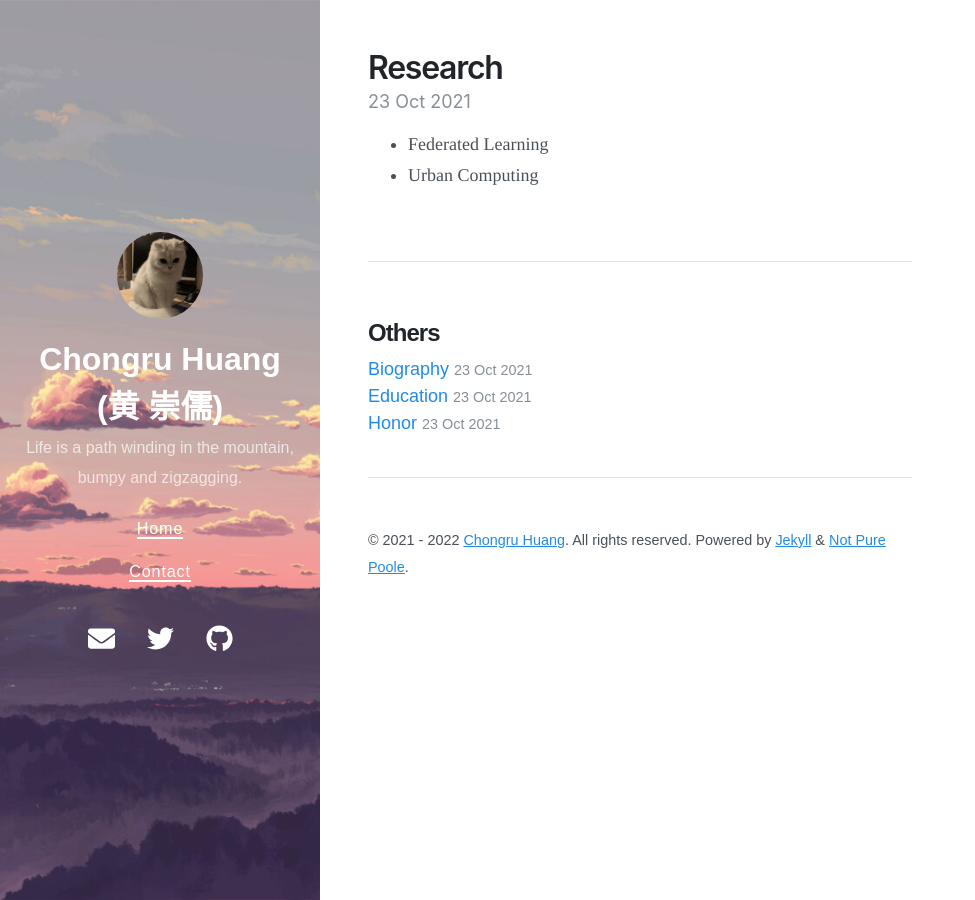
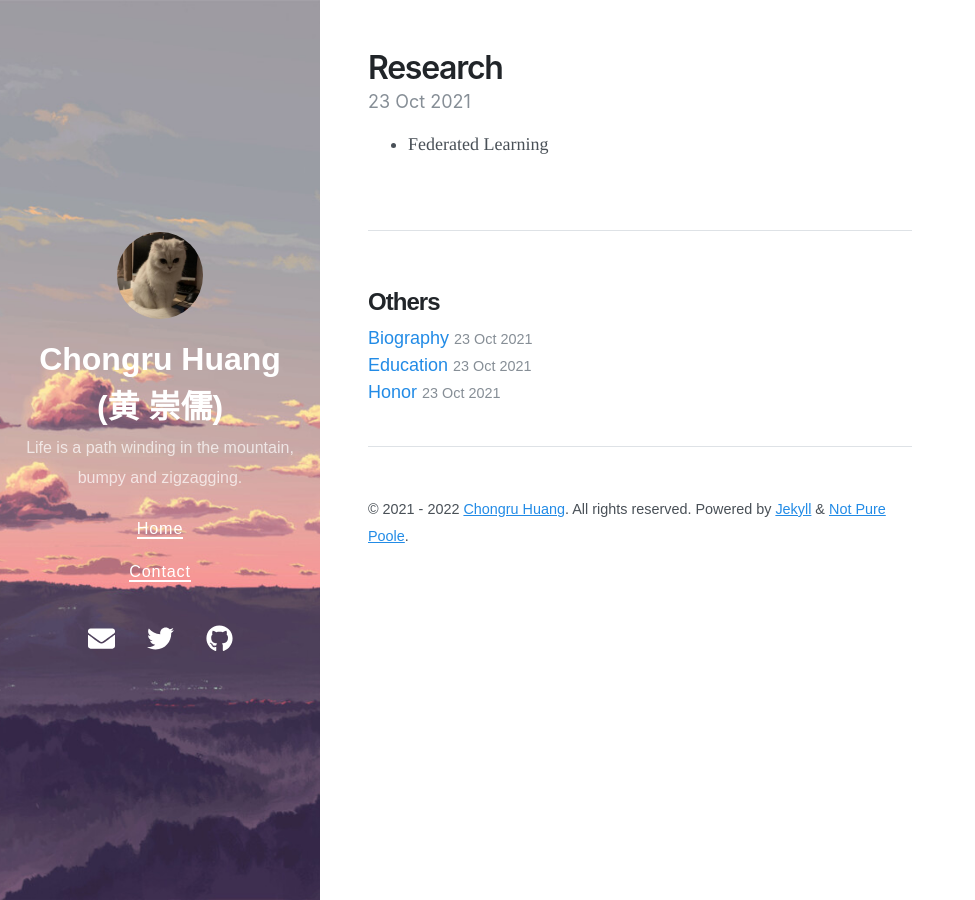
Before and after one commit to Chung-ju/Chung-ju.github.io, a Jekyll site: the page built from _posts/2021-10-23-2-research.md, in a window 1280 px wide. Shown: the whole page, without its empty margins (0-975 px from the left). Built offline with Jekyll 4.4.1, drawn with Linux system fonts in a browser that asks for light colours; nearby versions of some CDN libraries.

Commit message:
Update 2021-10-23-2-research.md

```diff
--- a/_posts/2021-10-23-2-research.md
+++ b/_posts/2021-10-23-2-research.md
@@ -4,4 +4,3 @@ title: Research
 date: 2021-10-23 19:00 +0800
 ---
 + Federated Learning
-+ Urban Computing
```
